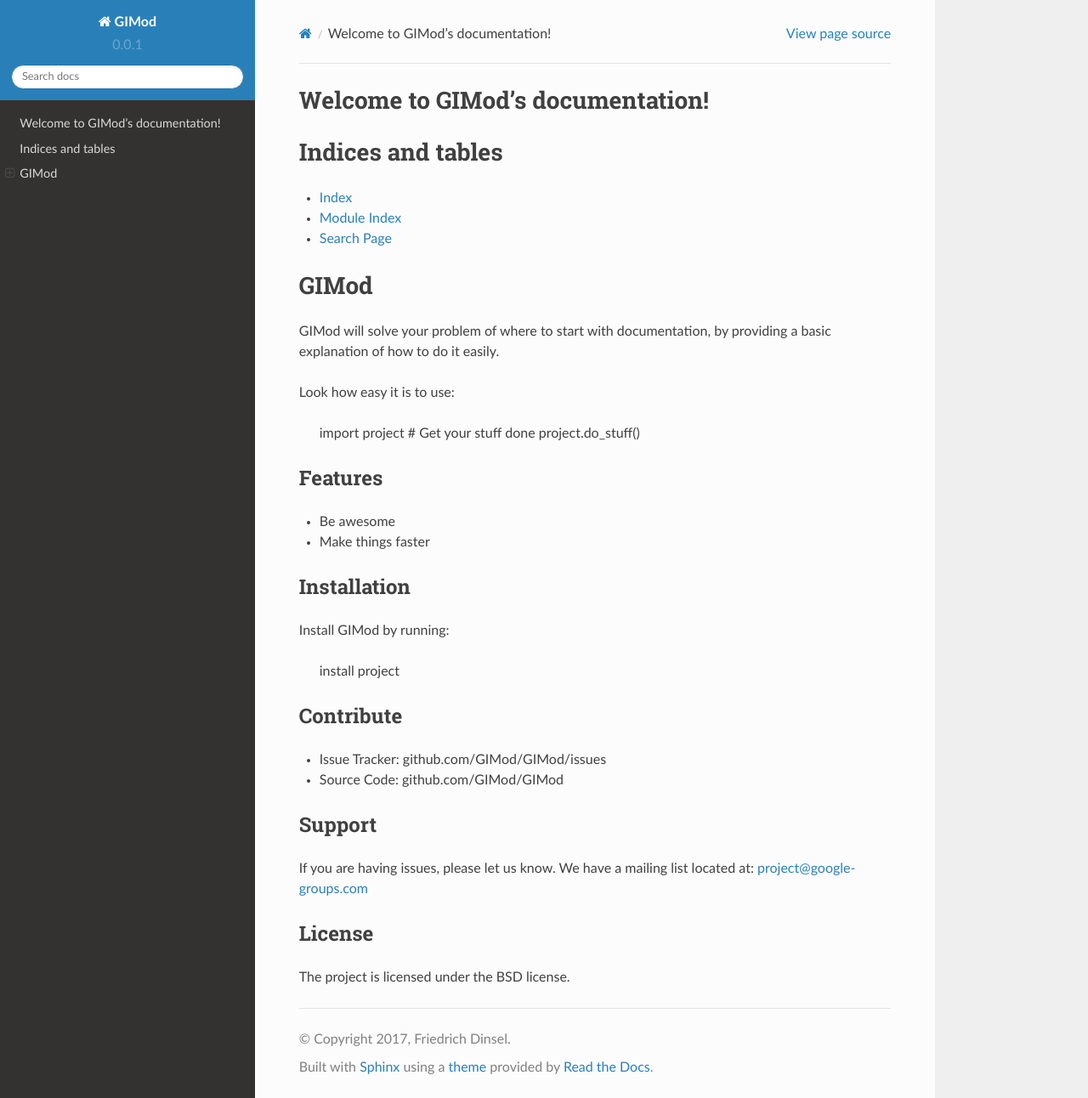
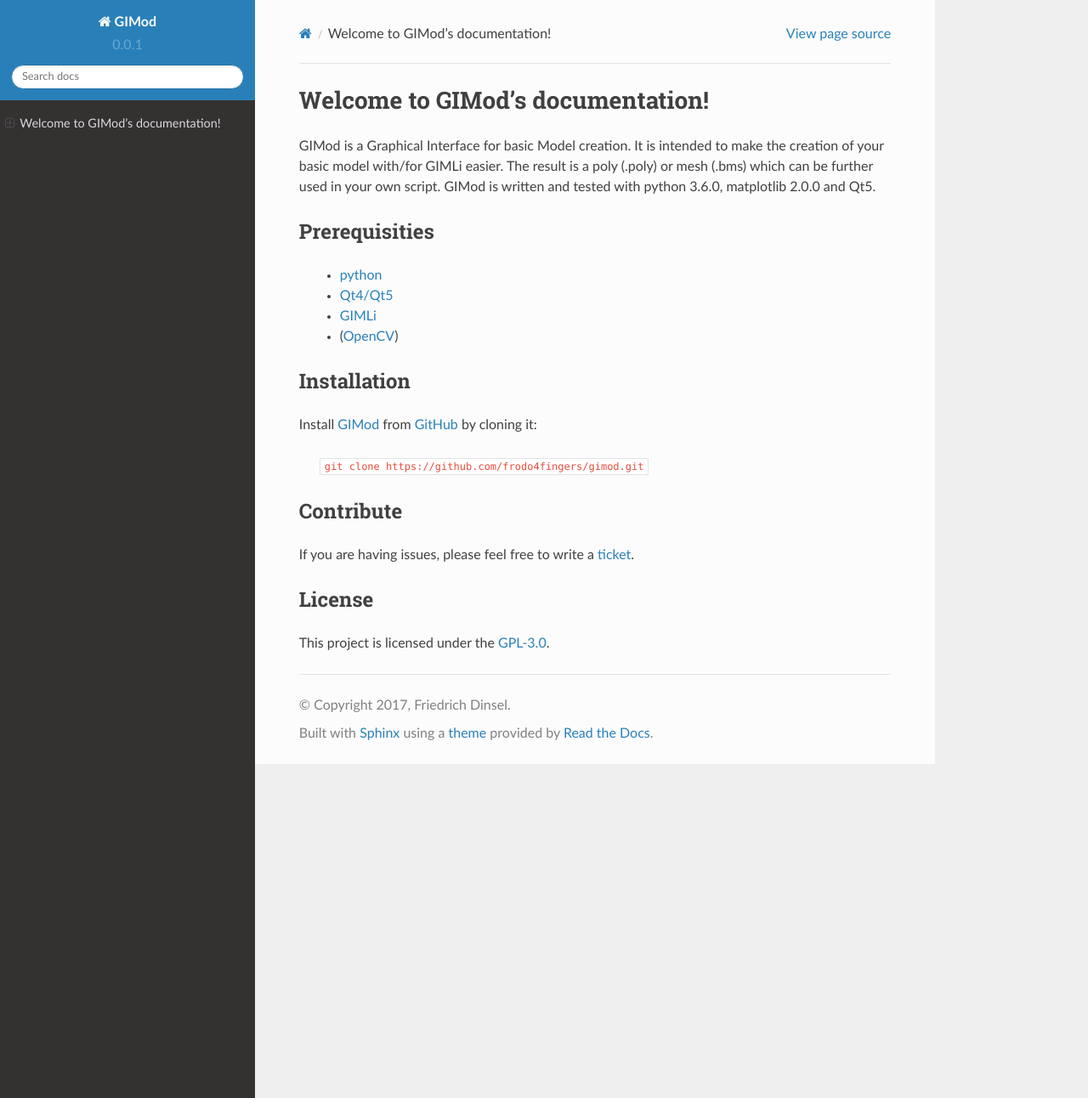
Before and after one commit to frodo4fingers/gimod, a Sphinx documentation site: the page built from docs/index.rst, in a window 1280 px wide and 1292 px high. Shown: the whole window at 85% size. Built offline with Sphinx 7.4.7 and the Read the Docs theme 2.0.0, drawn with Linux system fonts in a browser that asks for light colours.

Commit message:
semi initial doc

```diff
--- a/docs/index.rst
+++ b/docs/index.rst
@@ -12,52 +12,39 @@
 
 
 
-Indices and tables
-==================
-
-* :ref:`genindex`
-* :ref:`modindex`
-* :ref:`search`
+.. Indices and tables
+.. ==================
+..
+.. * :ref:`genindex`
+.. * :ref:`modindex`
+.. * :ref:`search`
 
 
-GIMod
-========
+.. GIMod
+.. ========
 
-GIMod will solve your problem of where to start with documentation,
-by providing a basic explanation of how to do it easily.
+GIMod is a Graphical Interface for basic Model creation. It is intended to make the creation of your basic model with/for GIMLi easier. The result is a poly (.poly) or mesh (.bms) which can be further used in your own script. GIMod is written and tested with python 3.6.0, matplotlib 2.0.0 and Qt5.
 
-Look how easy it is to use:
+Prerequisities
+--------------
+    + `python <https://www.python.org/downloads/>`_
+    + `Qt4/Qt5 <https://www.qt.io/download/>`_
+    + `GIMLi <http://www.pygimli.org/installation.html>`_
+    + (`OpenCV <http://opencv.org/downloads.html>`_)
 
-    import project
-    # Get your stuff done
-    project.do_stuff()
-
-Features
---------
-
-- Be awesome
-- Make things faster
 
 Installation
 ------------
 
-Install GIMod by running:
+Install `GIMod <https://github.com/frodo4fingers/gimod>`_ from `GitHub <https://github.com/frodo4fingers/gimod>`_ by cloning it:
 
-    install project
+    ``git clone https://github.com/frodo4fingers/gimod.git``
 
 Contribute
 ----------
-
-- Issue Tracker: github.com/GIMod/GIMod/issues
-- Source Code: github.com/GIMod/GIMod
-
-Support
--------
-
-If you are having issues, please let us know.
-We have a mailing list located at: project@google-groups.com
+If you are having issues, please feel free to write a `ticket <https://github.com/frodo4fingers/gimod/issues>`_.
 
 License
 -------
 
-The project is licensed under the BSD license.
+This project is licensed under the `GPL-3.0 <https://github.com/frodo4fingers/gimod/blob/master/LICENSE>`_.
```
Also changed, not shown: 5 other files.
